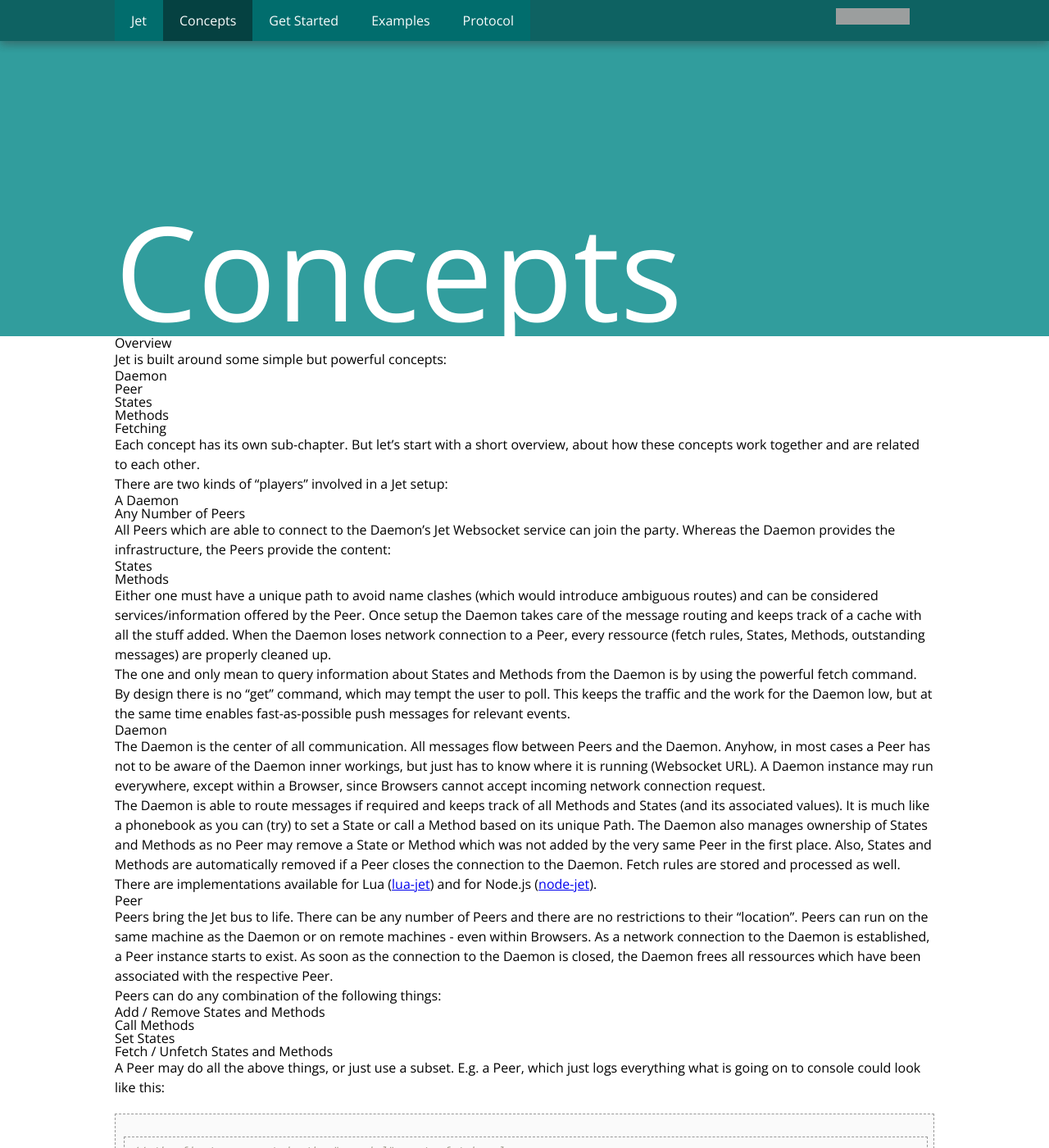
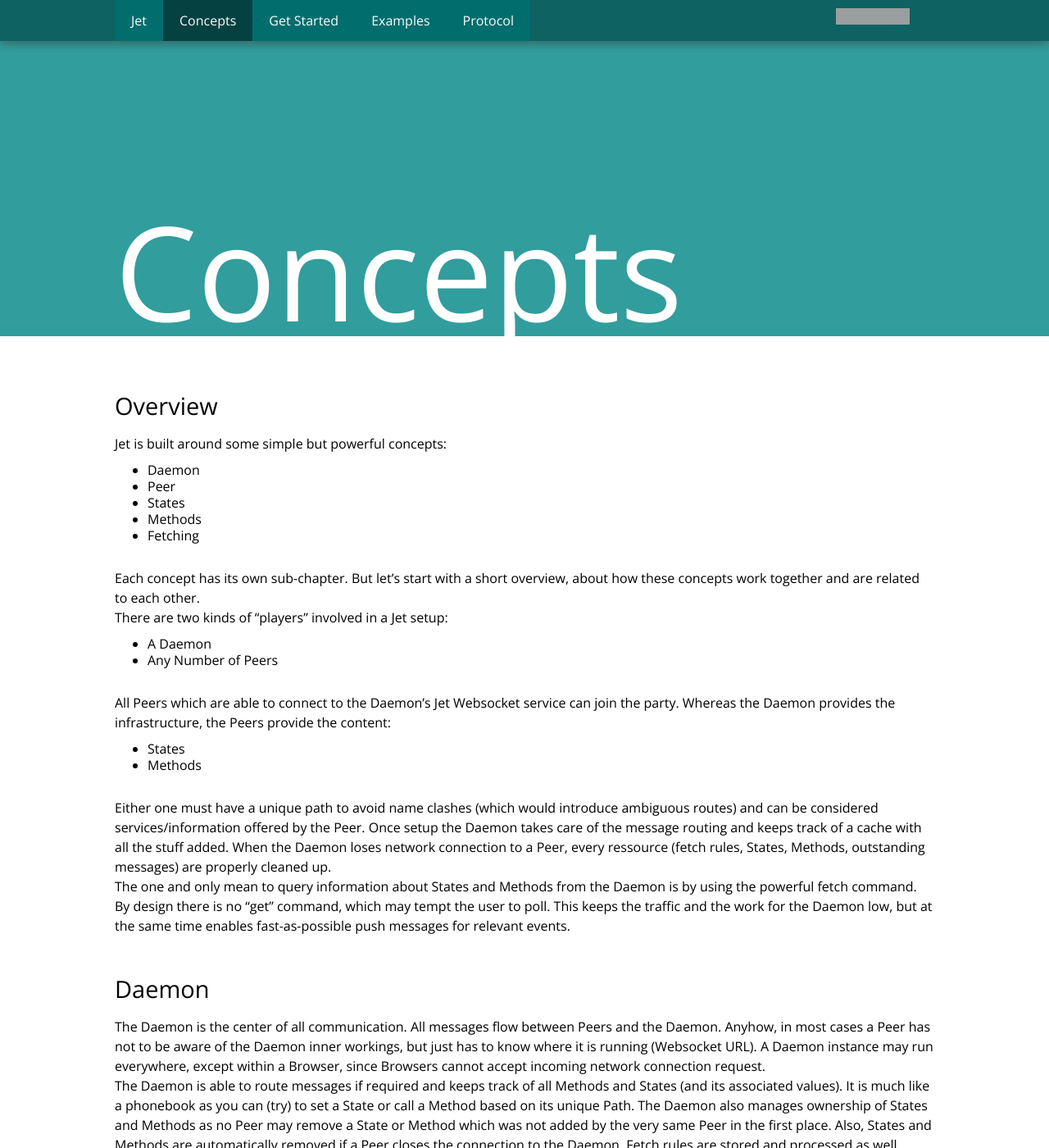
Before and after one commit to HBM/jet, a Jekyll site: the page built from concepts.md, in a window 1280 px wide and 1400 px high. Shown: the whole window at 82% size. Built offline with Jekyll 4.4.1, drawn with Linux system fonts in a browser that asks for light colours; Markdown is read by kramdown in place of the engine named in the settings; grey boxes are pictures that could not be loaded.

Commit message:
basic article style

```diff
--- a/css/style.sass
+++ b/css/style.sass
@@ -178,3 +178,21 @@ section:first-of-type
     order: 2
   .description
     order: 1
+
+article
+  padding-top: 20px
+  padding-bottom: 20px
+
+  h1, h2
+    font-size: 29px
+    margin-top: 50px
+    margin-bottom: 20px
+
+  ul
+    padding-top: 10px
+    padding-bottom: 30px
+    padding-left: 40px
+    list-style: initial
+
+  ul > li
+    line-height: 20px
```
